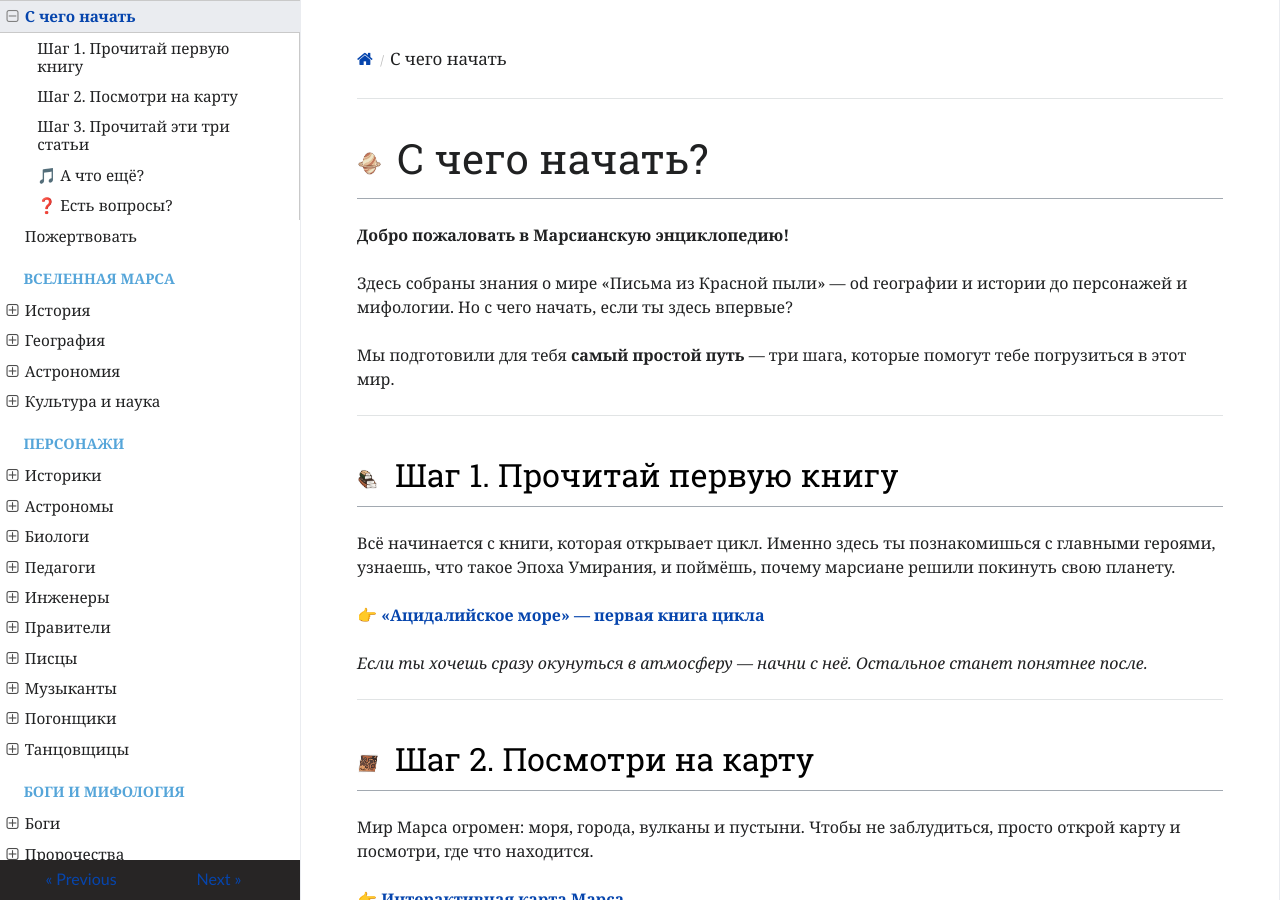
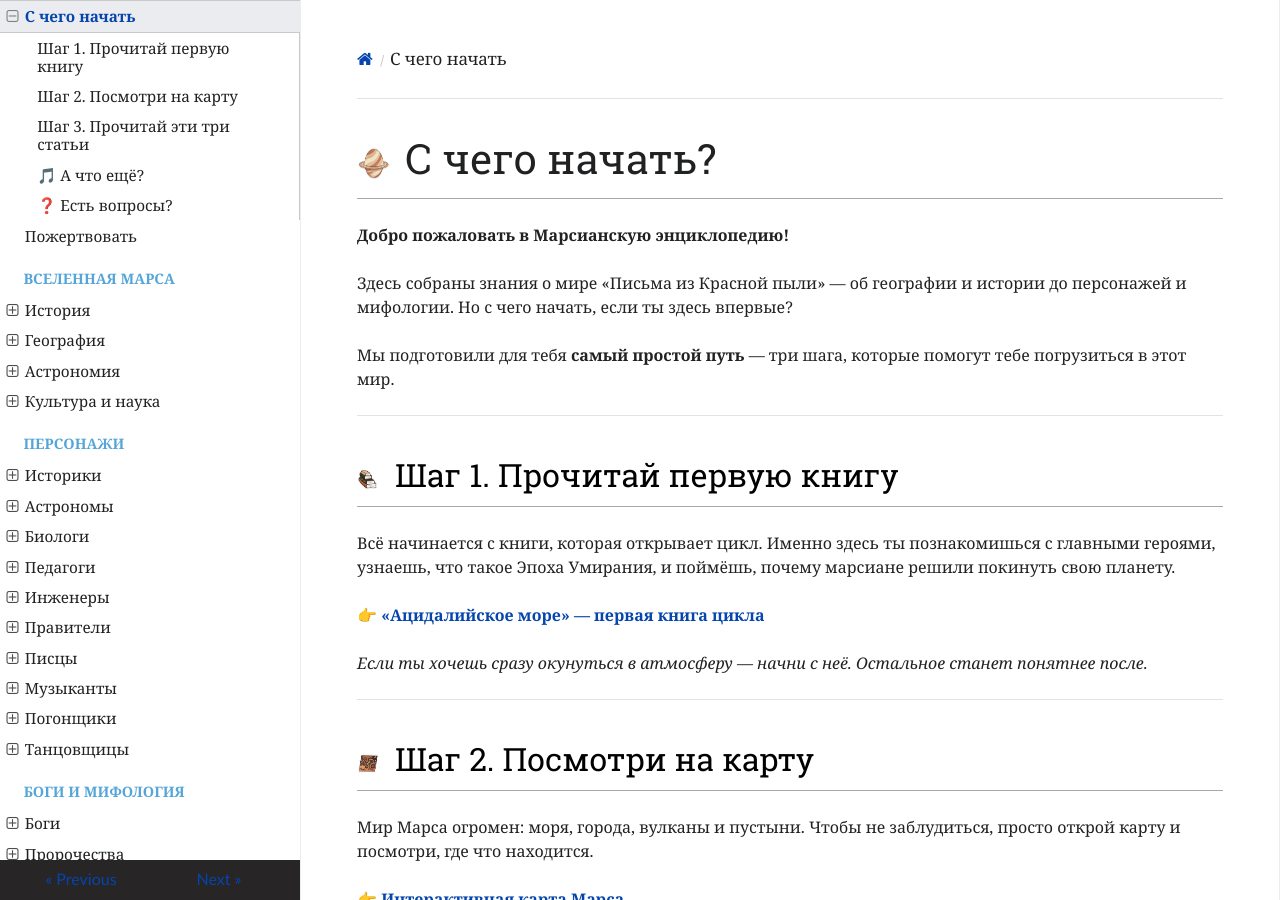
Before and after one commit to ivanhohlov14-bit/mars-encyclopedia, an MkDocs documentation site: the page built from docs/start-here.md, in a window 1280 px wide and 900 px high. Built offline with MkDocs 1.6.1, drawn with Linux system fonts in a browser that asks for light colours; nearby versions of some CDN libraries.

Commit message:
Update start-here.md

```diff
--- a/docs/start-here.md
+++ b/docs/start-here.md
@@ -1,8 +1,8 @@
-# <img src="https://raw.githubusercontent.com/ivanhohlov14-bit/mars-encyclopedia/main/docs/assets/images/stickers/sticker-ancient-saturn.png" style="width: 24px; height: 24px; display: inline; vertical-align: middle; margin-right: 6px;"> С чего начать?
+# <img src="https://raw.githubusercontent.com/ivanhohlov14-bit/mars-encyclopedia/main/docs/assets/images/stickers/sticker-ancient-saturn.png" style="width: 32px; height: 32px; display: inline; vertical-align: middle; margin-right: 6px;"> С чего начать?
 
 **Добро пожаловать в Марсианскую энциклопедию!**
 
-Здесь собраны знания о мире «Письма из Красной пыли» — od географии и истории до персонажей и мифологии. Но с чего начать, если ты здесь впервые?
+Здесь собраны знания о мире «Письма из Красной пыли» — oб географии и истории до персонажей и мифологии. Но с чего начать, если ты здесь впервые?
 
 Мы подготовили для тебя **самый простой путь** — три шага, которые помогут тебе погрузиться в этот мир.
 
```
